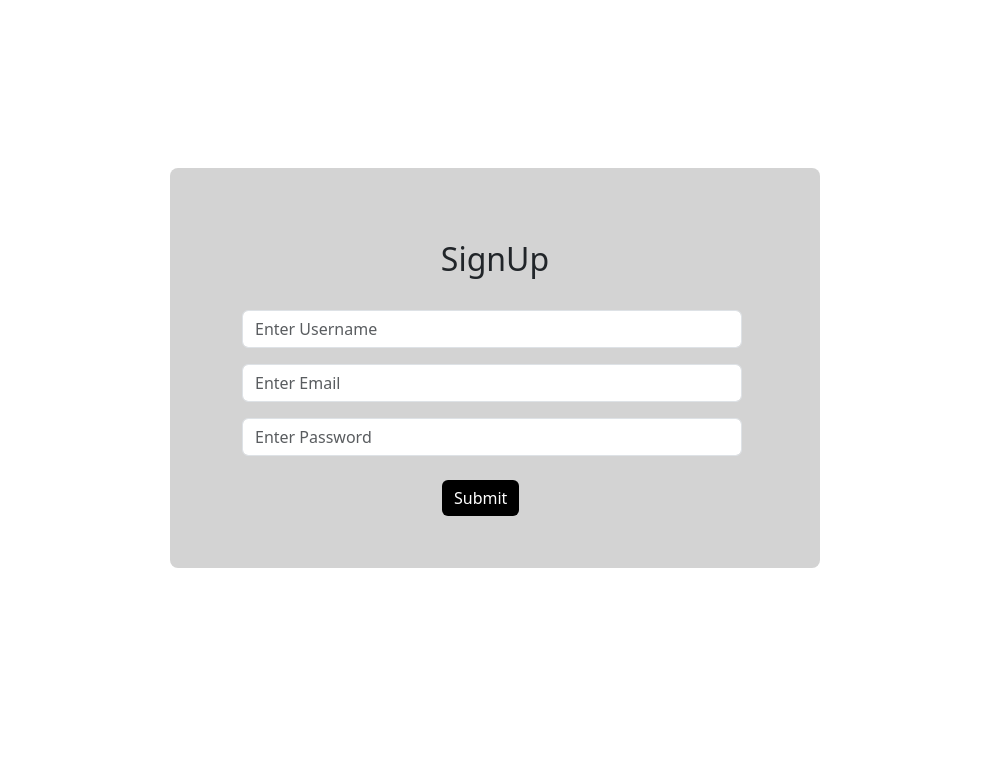
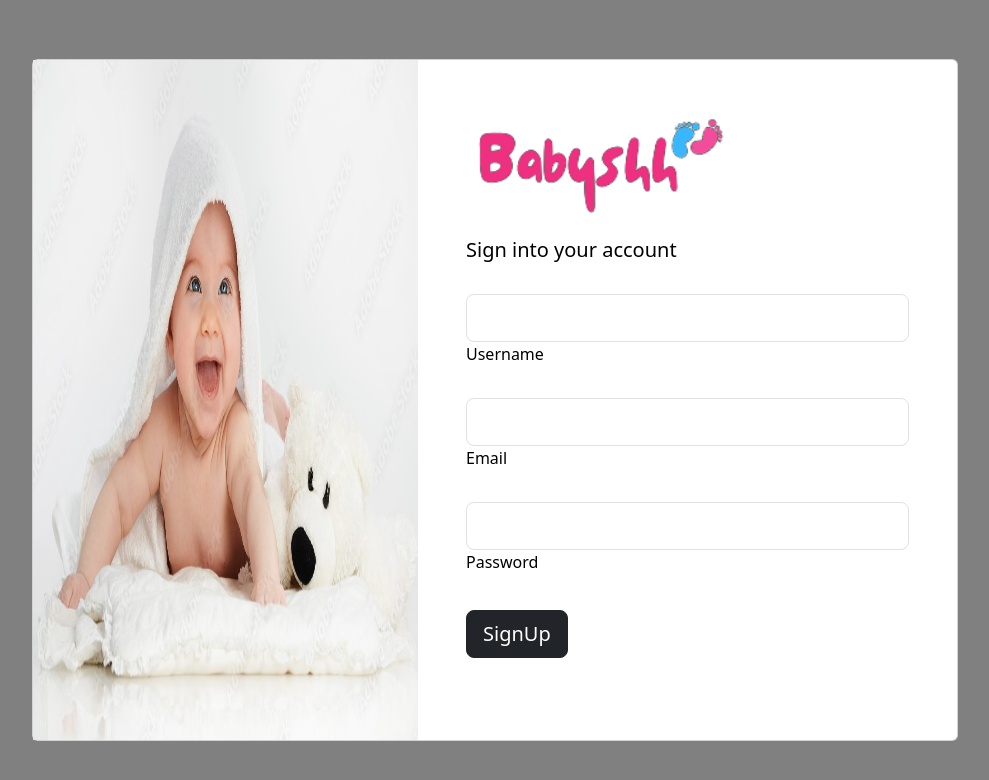
Before and after one commit to Farseena-M/E-commerce-Fullstack-Project, a React (Create React App) app in the folder frontEnd/: page /signup in a window 1280 px wide. Shown: the top 780 px of the page, without its empty margins (145-1134 px from the left). Built offline with nearby package versions, Linux system fonts and the light colour scheme.

Commit message:
version 11

```diff
--- a/frontEnd/src/Pages/AdminLogin.js
+++ b/frontEnd/src/Pages/AdminLogin.js
@@ -1,7 +1,8 @@
 import React, { useRef, useState } from 'react'
-import { Button, Container, Form } from 'react-bootstrap'
 import { useNavigate } from 'react-router-dom'
 import { toast } from 'react-toastify'
+import logo from '../Components/Assets/Babyshh.png'
+import imglogin from '../Components/Assets/login.jpg'
 import axios  from 'axios'
 
 const AdminLogin = () => {
@@ -32,24 +33,53 @@ const AdminLogin = () => {
     }
    }
   return (
-    <Container style={{alignItems:'center'}} className=' mt-4 p-4'>
-    <div className='m-4 p-5 mt-4 d-flex align-items-center justify-content-center flex-wrap'>
-      <div className='shadow p-4 mt-5' style={{alignItems:'center',width:'650px', height:'350px',border:'1px',borderRadius:'8px' ,backgroundColor:'lightgrey'}}>
-     <Form className='p-4 m-4'>
-      <h2 style={{textAlign:'center'}}>Admin Login</h2><br/>
-     <Form.Group className="mb-3" controlId="formGroupEmail">
-        <Form.Control type="text" placeholder="Enter Username" style={{width:'500px'}} ref={adminName} required />
-      </Form.Group>
-      <Form.Group className="mb-3" controlId="formGroupPassword" style={{width:'500px'}}>
-        <Form.Control type="password" placeholder="Enter Password" ref={adminPass} required /><br/>
-        {error &&
-       (<p style={{textAlign:'center',color:'red'}}>{error}</p>)}
-        <Button onClick={hndlChng} style={{position:'relative',left:'200px',backgroundColor:'black',border:'none'}} type="button">Login</Button>
-      </Form.Group>
-      </Form>
+    <>
+ <section className="vh-100" style={{"background-color": "grey"}}>
+  <div className="container py-5 h-100">
+    <div className="row d-flex justify-content-center align-items-center h-100">
+      <div className="col col-xl-10">
+        <div className="card" style={{"border-radius": "1rem;"}}>
+          <div className="row g-0">
+            <div className="col-md-6 col-lg-5 d-none d-md-block">
+              <img src={imglogin}
+                alt="login form" className="img-fluid" style={{"border-radius": "1rem 0 0 1rem;","height":"680px"}} />
+            </div>
+            <div className="col-md-6 col-lg-7 d-flex align-items-center">
+              <div className="card-body p-4 p-lg-5 text-black">
+
+                <form>
+
+                  <div className="d-flex align-items-center mb-3 pb-1">
+                    <span className="h1 fw-bold mb-0"><img style={{height:'100px'}} src={logo} alt='logo'/></span>
+                  </div>
+
+                  <h5 className="fw-normal mb-3 pb-3" style={{"letter-spacing": "1px;"}}>Sign into your account</h5>
+
+                  <div className="form-outline mb-4">
+                    <input type="username" id="form2Example17" className="form-control form-control-lg" ref={adminName}/>
+                    <label className="form-label" for="form2Example17">Username</label>
+                  </div>
+
+                  <div className="form-outline mb-4">
+                    <input type="password" id="form2Example27" className="form-control form-control-lg" ref={adminPass}/>
+                    <label className="form-label" for="form2Example27">Password</label>
+                  </div>
+
+                  <div className="pt-1 mb-4">
+                    <button className="btn btn-dark btn-lg btn-block" type="button" onClick={hndlChng}>Login</button>
+                  </div>
+
+                  {/* <a className="small text-muted" href="#!">Forgot password?</a> */}
+                </form>
+              </div>
+            </div>
+          </div>
+        </div>
+      </div>
     </div>
-    </div>
-    </Container>
+  </div>
+</section>
+    </>
 )
 }
 
--- a/frontEnd/src/Pages/Login.js
+++ b/frontEnd/src/Pages/Login.js
@@ -1,8 +1,7 @@
-import React, { useContext, useRef, useState } from 'react'
-import {  useNavigate } from 'react-router-dom'
-import { userContext } from '../App'
-import { Form } from 'react-bootstrap'
-import { Button ,Container} from 'react-bootstrap'
+import React, {  useRef, useState } from 'react'
+import {  Link, useNavigate } from 'react-router-dom'
+import logo from '../Components/Assets/Babyshh.png'
+import imglogin from '../Components/Assets/login.jpg'
 import axios from 'axios'
 import { toast } from 'react-toastify'
 const Login = () => {
@@ -38,25 +37,55 @@ const Login = () => {
   }
   return (
   <>
-    <Container fluid style={{alignItems:'center'}} className=' mt-4 p-4'>
-    <div className='m-4 p-5 mt-4 d-flex align-items-center justify-content-center flex-wrap'>
-      <div className='shadow p-4 mt-5' style={{alignItems:'center',width:'650px', height:'350px',border:'1px',borderRadius:'8px' ,backgroundColor:'lightgrey'}}>
-     <Form className='p-4 m-4'>
-      <h2 style={{textAlign:'center'}}>Login</h2><br/>
-     <Form.Group className="mb-3" controlId="formGroupEmail">
-        <Form.Control type="text" placeholder="Enter Username" style={{width:'500px'}} ref={Lreffname} required />
-      </Form.Group>
-      <Form.Group className="mb-3" controlId="formGroupPassword" style={{width:'500px'}}>
-        <Form.Control type="password" placeholder="Enter Password" ref={LreffPass} required /><br/>
-        {error &&
-       (<p style={{textAlign:'center',color:'red'}}>{error}</p>)}
-        <Button onClick={handleClick} style={{position:'relative',left:'200px',backgroundColor:'black',border:'none'}} type="button">Login</Button>
-        <Button style={{position:'relative',left:'210px',backgroundColor:'black',border:'none'}} onClick={()=>Nvgt('/signup')}>SignUp</Button>
-      </Form.Group>
-      </Form>
+<section className="vh-100" style={{"background-color": "grey"}}>
+  <div className="container py-5 h-100">
+    <div className="row d-flex justify-content-center align-items-center h-100">
+      <div className="col col-xl-10">
+        <div className="card" style={{"border-radius": "1rem;"}}>
+          <div className="row g-0">
+            <div className="col-md-6 col-lg-5 d-none d-md-block">
+              <img src={imglogin}
+                alt="login form" className="img-fluid" style={{"border-radius": "1rem 0 0 1rem;","height":"680px"}} />
+            </div>
+            <div className="col-md-6 col-lg-7 d-flex align-items-center">
+              <div className="card-body p-4 p-lg-5 text-black">
+
+                <form>
+
+                  <div className="d-flex align-items-center mb-3 pb-1">
+                    <span className="h1 fw-bold mb-0"><img style={{height:'100px'}} src={logo} alt='logo'/></span>
+                  </div>
+
+                  <h5 className="fw-normal mb-3 pb-3" style={{"letter-spacing": "1px;"}}>Sign into your account</h5>
+
+                  <div className="form-outline mb-4">
+                    <input type="username" id="form2Example17" className="form-control form-control-lg" ref={Lreffname}/>
+                    <label className="form-label" for="form2Example17">Username</label>
+                  </div>
+
+                  <div className="form-outline mb-4">
+                    <input type="password" id="form2Example27" className="form-control form-control-lg" ref={LreffPass}/>
+                    <label className="form-label" for="form2Example27">Password</label>
+                  </div>
+
+                  <div className="pt-1 mb-4">
+                    <button className="btn btn-dark btn-lg btn-block" type="button" onClick={handleClick}>Login</button>
+                    <button className="btn btn-dark btn-lg btn-block" type="button" style={{"marginLeft":"10px"}} onClick={()=>Nvgt('/adminlogin')}>AdminLogin</button>
+                  </div>
+
+                  {/* <a className="small text-muted" href="#!">Forgot password?</a> */}
+                  <p className="mb-5 pb-lg-2" style={{"color": "#393f81;"}}>Don't have an account?
+                  <button  type="button" style={{"marginLeft":"10px",'border':'none',"color":"blue","textDecorationLine":"underline"}} onClick={()=>Nvgt('/signup')}>Register Here</button></p>
+                </form>
+
+              </div>
+            </div>
+          </div>
+        </div>
+      </div>
     </div>
-    </div>
-    </Container>
+  </div>
+</section>
   </>
   )
 }
--- a/frontEnd/src/Pages/SignUp.js
+++ b/frontEnd/src/Pages/SignUp.js
@@ -1,8 +1,8 @@
 import React, { useContext, useRef, useState } from 'react'
-import Form from 'react-bootstrap/Form';
 import { useNavigate } from 'react-router-dom'
 import { userContext } from '../App'
-import { Button, Container } from 'react-bootstrap'
+import logo from '../Components/Assets/Babyshh.png'
+import imglogin from '../Components/Assets/login.jpg'
 import axios from 'axios'
 import { toast } from 'react-toastify';
 const SignUp = () => {
@@ -38,27 +38,54 @@ const SignUp = () => {
   }
   return (
     <>
-      <Container style={{ alignItems: 'center' }} className=' mt-4 p-4'>
-        <div className='m-4 p-5 mt-4 d-flex align-items-center justify-content-center flex-wrap'>
-          <div className=' p-4 mt-5' style={{ alignItems: 'center', width: '650px', height: '400px', border: '1px', borderRadius: '8px', backgroundColor: 'lightgrey' }}>
-            <Form className='p-4 m-4'>
-              <h2 style={{ textAlign: 'center' }}>SignUp</h2><br />
-              <Form.Group className="mb-3" controlId="formGroupUsername">
-                <Form.Control type="text" placeholder="Enter Username" style={{ width: '500px' }} ref={reffname} required/>
-              </Form.Group>
-              <Form.Group className="mb-3" controlId="formGroupEmail">
-                <Form.Control type="email" placeholder="Enter Email" style={{ width: '500px' }} ref={reffEmail} required/>
-              </Form.Group>
-              <Form.Group className="mb-3" controlId="formGroupPassword" style={{ width: '500px' }}>
-                <Form.Control type="password" placeholder="Enter Password" ref={reffPass} required/><br />
-                {error &&
-                  (<p style={{ textAlign: 'center', color: 'red' }}>{error}</p>)}
-                <Button style={{ position: 'relative', left: '200px', backgroundColor: 'black', border: 'none' }} onClick={handleChange} type="submit">Submit</Button>
-              </Form.Group>
-            </Form>
+   <section className="vh-100" style={{"background-color": "grey"}}>
+  <div className="container py-5 h-100">
+    <div className="row d-flex justify-content-center align-items-center h-100">
+      <div className="col col-xl-10">
+        <div className="card" style={{"border-radius": "1rem;"}}>
+          <div className="row g-0">
+            <div className="col-md-6 col-lg-5 d-none d-md-block">
+              <img src={imglogin}
+                alt="login form" className="img-fluid" style={{"border-radius": "1rem 0 0 1rem;","height":"680px"}} />
+            </div>
+            <div className="col-md-6 col-lg-7 d-flex align-items-center">
+              <div className="card-body p-4 p-lg-5 text-black">
+
+                <form>
+
+                  <div className="d-flex align-items-center mb-3 pb-1">
+                    <span className="h1 fw-bold mb-0"><img style={{height:'100px'}} src={logo} alt='logo'/></span>
+                  </div>
+
+                  <h5 className="fw-normal mb-3 pb-3" style={{"letter-spacing": "1px;"}}>Sign into your account</h5>
+
+                  <div className="form-outline mb-4">
+                    <input type="username" id="form2Example17" className="form-control form-control-lg" ref={reffname}/>
+                    <label className="form-label" for="form2Example17">Username</label>
+                  </div>
+                  <div className="form-outline mb-4">
+                    <input type="email" id="form2Example17" className="form-control form-control-lg" ref={reffEmail}/>
+                    <label className="form-label" for="form2Example17">Email</label>
+                  </div>
+
+                  <div className="form-outline mb-4">
+                    <input type="password" id="form2Example27" className="form-control form-control-lg" ref={reffPass}/>
+                    <label className="form-label" for="form2Example27">Password</label>
+                  </div>
+
+                  <div className="pt-1 mb-4">
+                    <button className="btn btn-dark btn-lg btn-block" type="button" onClick={handleChange}>SignUp</button>
+                  </div>
+                </form>
+
+              </div>
+            </div>
           </div>
         </div>
-      </Container>
+      </div>
+    </div>
+  </div>
+</section>
     </>
   )
 }
```
Also changed, not shown: frontEnd/src/Components/Navigation.js (+1 -8 lines), frontEnd/src/Pages/Cart.js (+12 -4 lines), frontEnd/src/Components/Assets/login.jpg (added).
